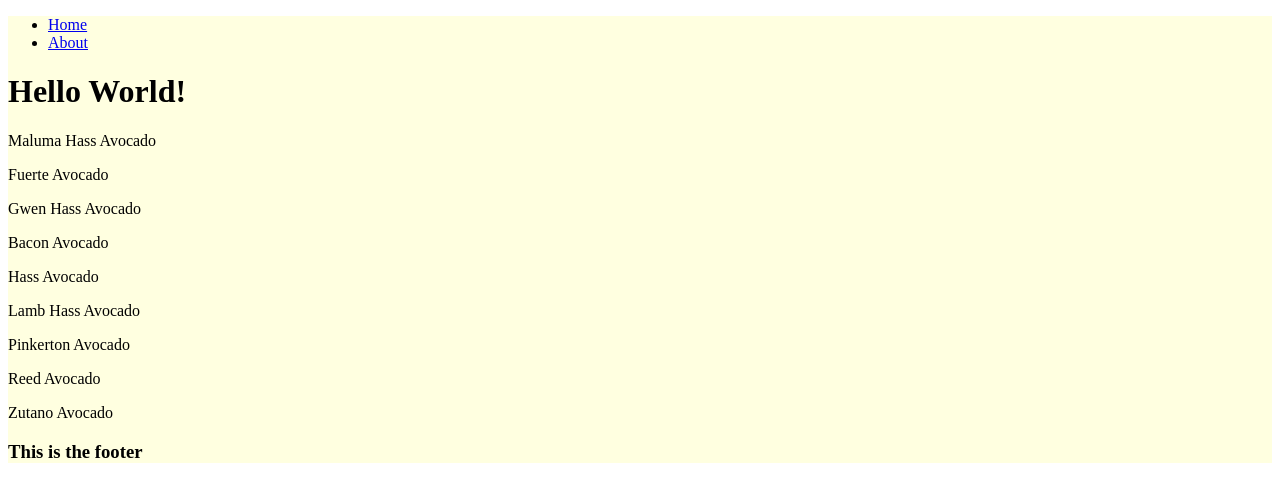
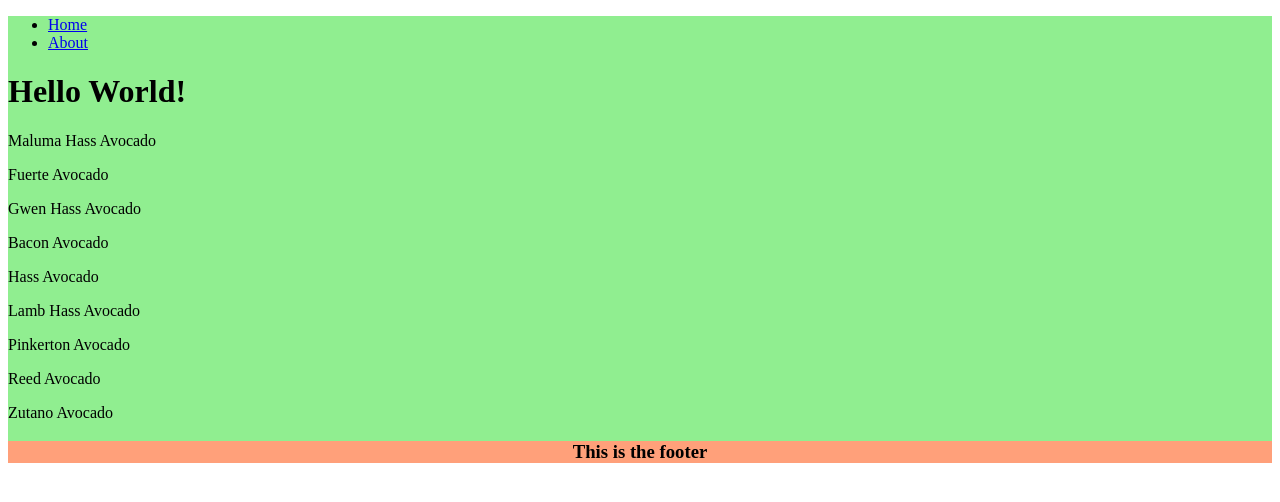
Before and after one commit to jesusmongedev/platzi-avo-app, a Next.js app: page / in a window 1280 px wide. Shown: the top 502 px of the page. Built offline with nearby package versions, Linux system fonts and the light colour scheme.

Commit message:
Platzi Avo app will use Module css (style.module.css)

```diff
--- a/components/Layout/index.js
+++ b/components/Layout/index.js
@@ -1,21 +1,14 @@
 import Navbar from "@components/Navbar";
-import React, { memo } from "react";
+import styles from "@components/Layout/style.module.css";
 
 const Layout = ({ children }) => {
   return (
-    <div>
+    <div className={styles.container}>
       <Navbar />
       {children}
-      <footer>
+      <footer className={styles.footer}>
         <h3>This is the footer</h3>
       </footer>
-      <style jsx>
-        {`
-          div {
-            background: lightyellow;
-          }
-        `}
-      </style>
     </div>
   );
 };
--- a/components/Layout/style.module.css
+++ b/components/Layout/style.module.css
@@ -1,3 +1,7 @@
 .container {
   background: lightgreen;
 }
+.footer {
+  text-align: center;
+  background: lightsalmon;
+}
```
